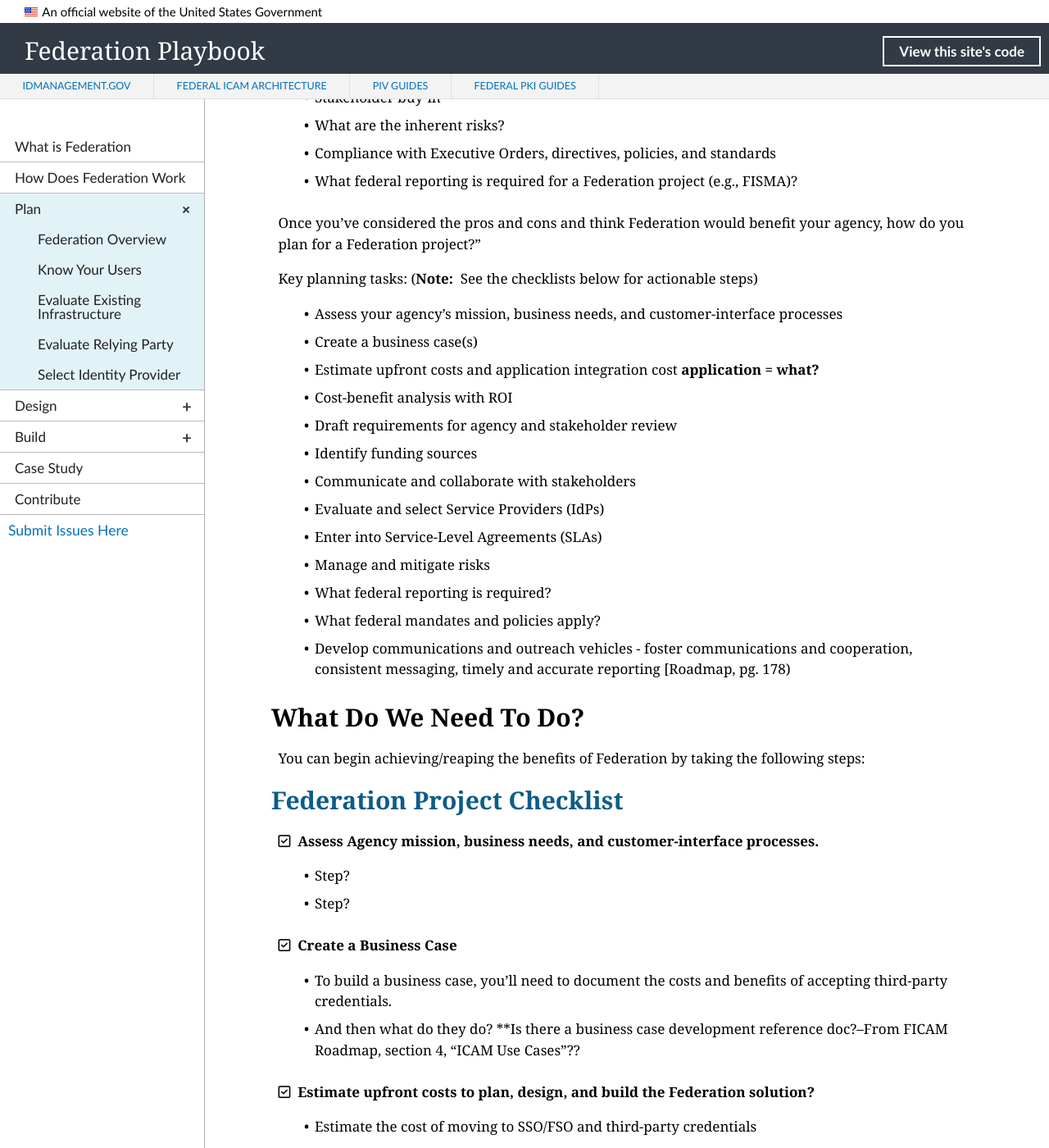
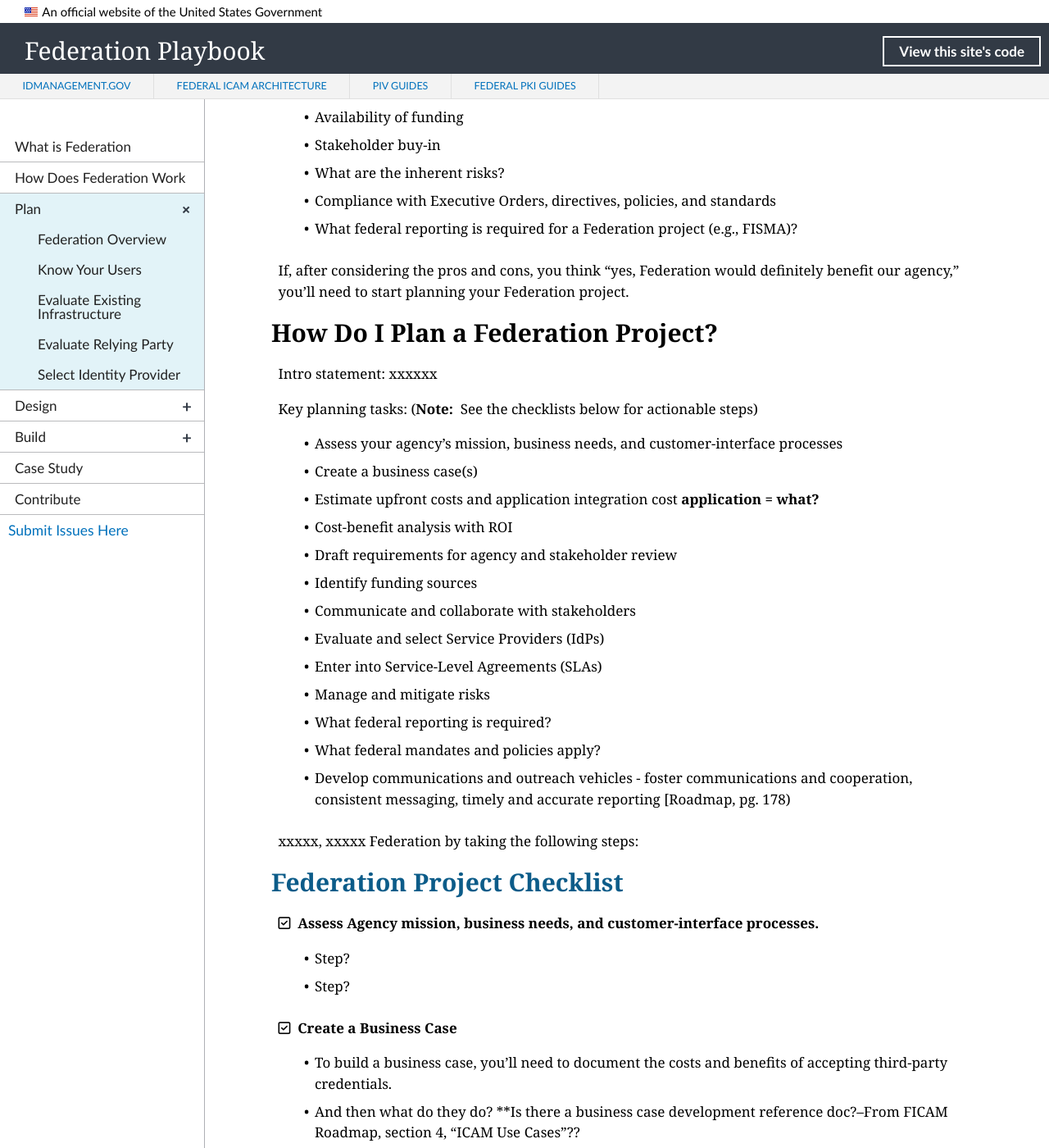
Before and after one commit to GSA/ficam-federation, a Jekyll site: the page built from _plan/00_index.md, in a window 1280 px wide and 1400 px high, scrolled down 1163 px. Shown: the whole window at 82% size. Built offline with Jekyll 4.4.1, drawn with Linux system fonts in a browser that asks for light colours; nearby versions of some CDN libraries; library files that are not in the unit come from our copies; some of the changed text lies outside the part shown.

Commit message:
Update 00_index.md
Revising content

```diff
--- a/_plan/00_index.md
+++ b/_plan/00_index.md
@@ -28,7 +30,11 @@
 * Compliance with Executive Orders, directives, policies, and standards
 * What federal reporting is required for a Federation project (e.g., FISMA)?
 
-Once you've considered the pros and cons and think Federation would benefit your agency, how do you plan for a Federation project?"
+If, after considering the pros and cons, you think "yes, Federation would definitely benefit our agency," you'll need to start planning your Federation project.
+
+## How Do I Plan a Federation Project?
+
+Intro statement:  xxxxxx
 
 Key planning tasks: (**Note:**&nbsp;&nbsp;See the checklists below for actionable steps)
 * Assess your agency's mission, business needs, and customer-interface processes
@@ -45,8 +51,7 @@
 * What federal mandates and policies apply?
 * Develop communications and outreach vehicles - foster communications and cooperation, consistent messaging, timely and accurate reporting [Roadmap, pg. 178)
 
-## What Do We Need To Do?
-You can begin achieving/reaping the benefits of Federation by taking the following steps:
+xxxxx, xxxxx Federation by taking the following steps:
 
 ## <span style="color: #0C5C89">**Federation Project Checklist**</span>
 
```
Also changed, not shown: other parts of _plan/00_index.md (+2 -0 lines).
